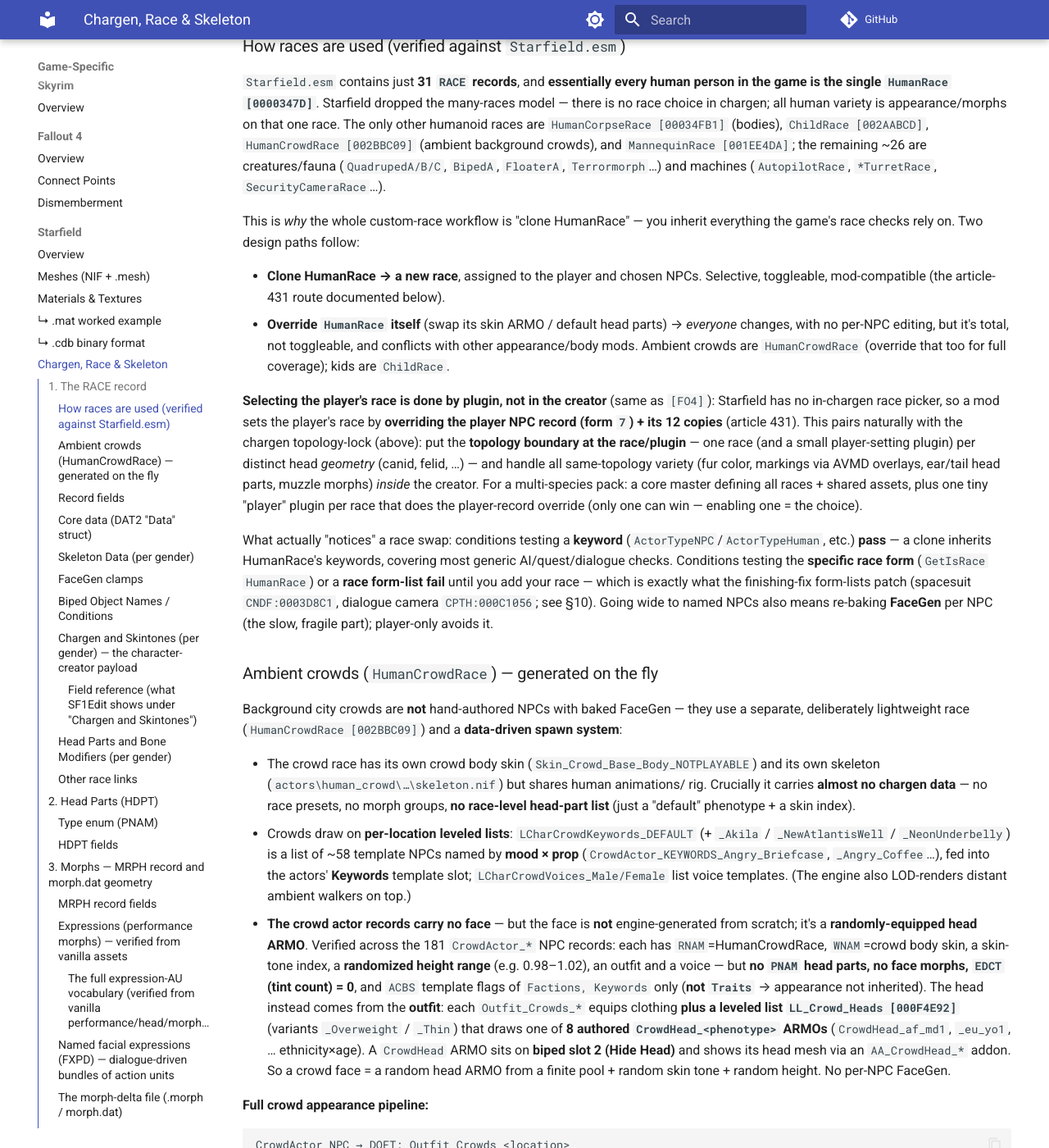
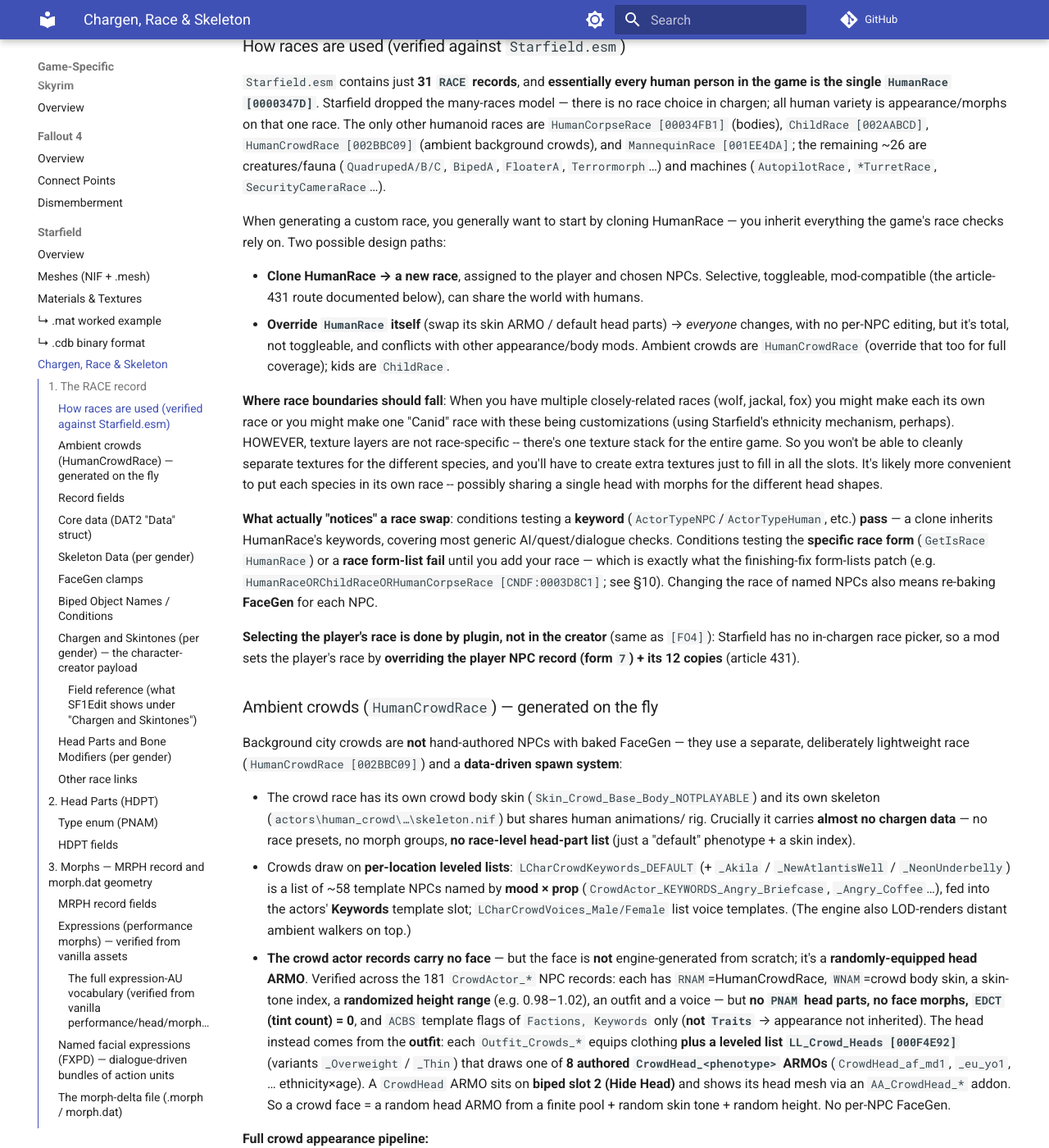
Before and after one commit to BadDogSkyrim/BethesdaLibrary, an MkDocs documentation site: the page built from docs/game-specific/starfield/chargen.md, in a window 1280 px wide and 1400 px high, scrolled down 524 px. Shown: the whole window at 82% size. Built offline with MkDocs 1.6.1 and Material for MkDocs 9.7.7, drawn with Linux system fonts in a browser that asks for light colours; comment, search, counter and statistics services are not loaded; some of the changed text lies outside the part shown.

Commit message:
Starfield chargen: editorial pass, plus correct the vertex-colour note
Bad Dog's editing of the race sections: how to decide where race boundaries
fall (one texture stack for the whole game, so closely-related species are
easier as separate races), what actually notices a race swap, and rewrapping
through the morph sections.

The vertex-colour note called the all-black read a PyNifly import bug to fix.
It was fixed in 28.0.0 (9664fec), and the durable fact is about the format
rather than one tool: BSGeometry keeps vertex colours in the external .mesh,
so a generic NIF colour accessor reads black and silently breaks alpha-driven
material rendering. Verified against vanilla — cornrows_hairmesh_f reads
34,917 coloured vertices, 2,345 distinct.

Co-Authored-By: Claude Opus 5 (1M context) <noreply@anthropic.com>

````diff
--- a/docs/game-specific/starfield/chargen.md
+++ b/docs/game-specific/starfield/chargen.md
@@ -31,34 +31,37 @@ appearance/morphs on that one race. The only other humanoid races are
 (`QuadrupedA/B/C`, `BipedA`, `FloaterA`, `Terrormorph`…) and machines
 (`AutopilotRace`, `*TurretRace`, `SecurityCameraRace`…).
 
-This is *why* the whole custom-race workflow is "clone HumanRace" — you inherit
-everything the game's race checks rely on. Two design paths follow:
-
-- **Clone HumanRace → a new race**, assigned to the player and chosen NPCs.
-  Selective, toggleable, mod-compatible (the article-431 route documented below).
+When generating a custom race, you generally want to start by cloning HumanRace — you
+inherit everything the game's race checks rely on. Two possible design paths:
+
+- **Clone HumanRace → a new race**, assigned to the player and chosen NPCs. Selective,
+  toggleable, mod-compatible (the article-431 route documented below), can share the world
+  with humans.
 - **Override `HumanRace` itself** (swap its skin ARMO / default head parts) →
   *everyone* changes, with no per-NPC editing, but it's total, not toggleable, and
   conflicts with other appearance/body mods. Ambient crowds are `HumanCrowdRace`
   (override that too for full coverage); kids are `ChildRace`.
 
+**Where race boundaries should fall**: When you have multiple closely-related races (wolf,
+jackal, fox) you might make each its own race or you might make one "Canid" race with
+these being customizations (using Starfield's ethnicity mechanism, perhaps). HOWEVER,
+texture layers are not race-specific -- there's one texture stack for the entire game. So
+you won't be able to cleanly separate textures for the different species, and you'll have
+to create extra textures just to fill in all the slots. It's likely more convenient to put
+each species in its own race -- possibly sharing a single head with morphs for the
+different head shapes.
+
+**What actually "notices" a race swap**: conditions testing a **keyword**
+(`ActorTypeNPC`/`ActorTypeHuman`, etc.) **pass** — a clone inherits HumanRace's keywords,
+covering most generic AI/quest/dialogue checks. Conditions testing the **specific race
+form** (`GetIsRace HumanRace`) or a **race form-list** **fail** until you add your race —
+which is exactly what the finishing-fix form-lists patch (e.g.
+`HumanRaceORChildRaceORHumanCorpseRace [CNDF:0003D8C1]`; see §10). Changing the race of
+named NPCs also means re-baking **FaceGen** for each NPC.
+
 **Selecting the player's race is done by plugin, not in the creator** (same as `[FO4]`):
 Starfield has no in-chargen race picker, so a mod sets the player's race by **overriding
-the player NPC record (form `7`) + its 12 copies** (article 431). This pairs naturally
-with the chargen topology-lock (above): put the **topology boundary at the race/plugin**
-— one race (and a small player-setting plugin) per distinct head *geometry* (canid,
-felid, …) — and handle all same-topology variety (fur color, markings via AVMD overlays,
-ear/tail head parts, muzzle morphs) *inside* the creator. For a multi-species pack: a
-core master defining all races + shared assets, plus one tiny "player" plugin per race
-that does the player-record override (only one can win — enabling one = the choice).
-
-What actually "notices" a race swap: conditions testing a **keyword**
-(`ActorTypeNPC`/`ActorTypeHuman`, etc.) **pass** — a clone inherits HumanRace's
-keywords, covering most generic AI/quest/dialogue checks. Conditions testing the
-**specific race form** (`GetIsRace HumanRace`) or a **race form-list** **fail** until
-you add your race — which is exactly what the finishing-fix form-lists patch
-(spacesuit `CNDF:0003D8C1`, dialogue camera `CPTH:000C1056`; see §10). Going wide to
-named NPCs also means re-baking **FaceGen** per NPC (the slow, fragile part);
-player-only avoids it.
+the player NPC record (form `7`) + its 12 copies** (article 431).
 
 ### Ambient crowds (`HumanCrowdRace`) — generated on the fly
 
@@ -104,13 +107,16 @@ leveled list**, so mixed-species furry crowds are a *data-driven* job, not per-N
 not multi-race:
 - Author furry head ARMOs (`CrowdHead_Wolf`, `_Cat`… — ARMO on slot 2 + `AA_CrowdHead_*`
   addon → furry head mesh/material) and **add them to `LL_Crowd_Heads` (+ `_Overweight`/
-  `_Thin`)**. Every crowd NPC then randomly draws a furry head → mixed-species crowds
-  from **one leveled-list edit**. One crowd race hosts all species — no extra races.
+  `_Thin`)**. Every crowd NPC then randomly draws a furry head → mixed-species crowds from
+  **one leveled-list edit**. One crowd race hosts all species — no extra races. (In
+  theory. This is untested.)
 - The **body** is the shared `WNAM` (`Skin_Crowd_Base_Body`); override it to a furry body.
   Head and body vary independently (vanilla reconciles via skin-tone textures), so either
   use one generic fur-textured anthro body and vary only heads (simplest), or tie body to
   head species (bundle a body into each `CrowdHead` set / make species-specific
   actors/outfits) if per-NPC body-species matching is required.
+- **Tails**, if your species has them, are a problem. Possibly they can be included in the
+  head mesh. There needs to be a way to assign skin tone to them.
 - **How much body-matching matters depends on visible skin.** A crowd outfit equips just
   three things: one **slot-3 (BODY) full-body garment** + `LL_Crowd_Heads` + a hair
   leveled list (`LL_Crowd_Hairs_NoHats`). Vanilla crowd clothing is nearly all long-sleeved
@@ -121,8 +127,6 @@ not multi-race:
   short-sleeve fashion show arms/skin), where body markings must match the head species.
   Note hair is *also* a leveled-list item — for animal heads, swap/empty `LL_Crowd_Hairs_*`
   or repurpose it as mane/head-fur.
-- Crowds are a distinct race from a cloned player race → full coverage means handling
-  both (plus `ChildRace` for kids).
 
 ### Record fields
 
@@ -174,6 +178,14 @@ Compare `[FO4]` 32 biped slots / `[Skyrim]` 32 body-part flags — Starfield
 doubles it to 64 and splits armor vs. **spacesuit ("SS")** variants (see §7).
 
 ### Chargen and Skintones (per gender) — the character-creator payload
+
+**Phenotypes**: Much of character customization depends on "phenotypes", a new concept in
+Starfield. A phenotype describes a basic look for a head. Starfield phenotype names follow
+the form `<sex>_<ethnicity>_<age>`, where "sex" = male/female, "ethnicity" = af
+(african)/as (asian)/eu (european), and "age" = md (middle aged)/ol (old)/yo (young).
+That's 18 variants jut to cover the ground; variation *within* phenotype is in addition to
+that. Phenotypes can control both facial morphs and textures.
+
 ```
 Chargen and Skintones
 └─ Male / Female
@@ -204,18 +216,19 @@ morphs + skin-tone AVM subtypes**.
 | `RPRM` / `RPRF` | Race Presets (male/female) → `NPC_` | the preset faces scrolled in the creator; each points to an `NPC_` defining a full face |
 | `MPGN` + `MPGM` | **Morph Groups** | `MPGN` = group name = a **face region** (`Cheeks, Chin, Ears, Eyes, Forehead, Jaw, Mouth, Neck, Nose`); `MPGM` = the list of morph-key names in that region — **one per phenotype** (e.g. `male_af_md1_Cheeks`, `male_eu_md2_Cheeks`, …). These are the creator's per-region sliders; the names are the keys in the chargen `morph.dat` (§3). |
 | `FMRI` + `FMRU`/`FMRN`/`FMRS` | **Face Morph Phenotypes** | the named **base faces**: ethnicity (`af`/`as`/`eu`) × age (`yo`/`md`/`ol`) = **9** (`male_af_md1`, `male_eu_md2`, `female_as_yo1`, …). `FMRU` and `FMRS` are the raw name; `FMRN` is the localized display name (a string ID in `Starfield.esm`, literal text in an unlocalized plugin). **`FMRI` is not a positional index — it is the `ID` of a region in the race's `FacialBoneRegions<Sex>.txt`**, so the values are sparse (male: 1, 9, 12, 14, 16, 40, 42, 44, 46). |
-| `FMSR` + `FMRU`/`FMRN` | **sculpt regions** | interleaved into the *same* numbered table as `FMRI`, these are the 11 `SculptRegion: true` regions — `Head Shapes`, `Cheeks`, `Chin`, `Ears`, `Eyebrows`, `Eyes`, `Forehead`, `Jaw`, `Mouth`, `Neck`, `Nose` (male IDs 22, 26, 30, 34, 38, 50, 56, 62, 66, 72, 82). Both kinds of row are entries in one flat table whose IDs run in increasing order. |
+| `FMSR` + `FMRU`/`FMRN` | **sculpt regions** | interleaved into the *same* numbered table as `FMRI`, these are the 11 `SculptRegion: true` regions — `Head Shapes`, `Cheeks`, `Chin`, `Ears`, `Eyebrows`, `Eyes`, `Forehead`, `Jaw`, `Mouth`, `Neck`, `Nose` (male IDs 22, 26, 30, 34, 38, 50, 56, 62, 66, 72, 82). Both kinds of row are entries in one flat table whose IDs run in increasing order. NOTE, As of this writing, xEdit shows these nested under FMRI -- it's clearer to think of them as at the same level, interleaved. |
 | `FDDS` | Skin Tone AVMS Subtype | presumably names the AVM schema (§4) the skin tones conform to — but **neither `HumanRace` nor any shipped custom race sets it**, so the purpose is unconfirmed. |
 | `FDSI` + `FDSL` | **Face Dials** | the individual named **sliders** in the creator. ⚠ xEdit labels `FDSI` "Skin Index" and it is **nothing to do with skin tones** — it is a **sculpt-slider ID**, the same space the NPC's `FMSI` indexes. `HumanRace` carries **40 dials per sex**, sparse (24, 25, 27, 28, 29, 31, … 85), and 24/25/76/77 are exactly the sliders the Mouth region (ID 22) owns — see §3. `FDSL` is the translatable label (`'down - up'`, `'narrow - wide'`). |
 | `BSTT` / `HSTT` / `FSTT` | Body / Hand / **Face** Skin Tones | the AVM skin-tone group names the race draws its skin from (§4); a custom race points these at its own groups (guide 431, §"Adding skin tones") |
 | `FCTP` | Face Custom Textures Base Path | the directory (under `Data\Textures\`) the **FaceGen bake** reads its base face maps from, by filename convention — `<phenotype>_sk<N>_color/_normal/_rough/_ao.dds` plus `FCT_<region>_mask.dds`. Vanilla `HumanRace` omits it and falls back to `[Facegen] sSkinTexturePath` (default `Actors\Human\Faces\Chargen`); `FelidRace` sets `actors\Felid\faces\chargen`. **A custom race should set this** — see [Creation Kit §3](creation-kit.md#3-where-the-bake-gets-its-source-textures-fctp-and-the-filename-convention). |
 
-**How it composes:** **9 regions × 9 phenotypes = the 81 chargen morphs** (§3), named
-`<phenotype>_<region>` — `male_as_md1_Cheeks`, `female_eu_yo1_Nose`. Morph Groups list those
-names per region; Face Morph Phenotypes name the base faces the sliders blend between; Face
-Dials are extra individual sliders. **The same phenotype vocabulary addresses two different
-deformation systems** — the vertex morphs here, and the bone morphs in the race's
-`FacialBoneRegions` file, which uses the identical names. §3 covers how an NPC drives both.
+**How it composes:** **9 regions × 18 phenotypes = 162 chargen morphs** (§3), named
+`<phenotype>_<region>` — `male_as_md1_Cheeks`, `female_eu_yo1_Nose`. Morph Groups list
+those names per region; Face Morph Phenotypes name the base faces the sliders blend
+between; Face Dials are extra individual sliders. **The same phenotype vocabulary
+addresses two different deformation systems** — the vertex morphs here, and the bone
+morphs in the race's `FacialBoneRegions` file, which uses the identical names. §3 covers
+how an NPC drives both.
 
 A custom race authors its own `MPGN`/`MPGM` + `FMRI`/`FMRU` and its own skin-tone AVM groups
 (`BSTT`/`HSTT`/`FSTT`). Keep the two halves consistent: a phenotype named `X` implies morph keys
@@ -352,8 +365,7 @@ face regions** (verified on the vanilla male & female head morph.dat):
 - **Face presets (81):** `<sex>_<ethnicity>_<age>_<Region>`.
   - **9 phenotype presets** = ethnicity `af`/`as`/`eu` × age `yo`/`md`/`ol`
     (young/mid/old), i.e. `af_md1`, `af_ol1`, `af_yo1`, `as_md1`, `as_ol1`,
-    `as_yo1`, `eu_md2`, `eu_ol1`, `eu_yo1`. (Note the trailing index is a fixed
-    token, not a free axis — `eu` uses `md2` where `af`/`as` use `md1`.)
+    `as_yo1`, `eu_md2`, `eu_ol1`, `eu_yo1`. (Note `eu` uses `md2` where `af`/`as` use `md1` -- it's not clear why.)
   - **9 regions** = `Cheeks`, `Chin`, `Ears`, `Eyes`, `Forehead`, `Jaw`, `Mouth`,
     `Neck`, `Nose`.
 
@@ -430,12 +442,9 @@ teeth (29) and tear (73) mesh carries its own subset so it deforms with the face
 > **Furry-race implications.**
 > - A muzzle/snout head that doesn't share human topology **needs its own
 >   `performance/morph.dat` authoring the action units on the new mesh, matched by
->   name**, or the face is frozen in dialogue and won't lip-sync — a substantial
->   per-head rigging cost, and a big reason shipped beast races have static faces.
+>   name**, or the face is frozen in dialogue and won't lip-sync.
 > - **Animated ears/appendages via expression** (e.g. "sad → droopy ears") work the
->   same way, keyed to *action units* rather than named emotions: give the ears
->   their own `performance/morph.dat` (an ear head part, like `eyebrow_01`) and
->   author ear-pose deltas onto the AUs that compose each mood — droop on
+>   same way, keyed to *action units* rather than named emotions — droop on
 >   `innerBrowRaise` + `lipCornerDepress` (sad), pin back on `browLowerer` (angry),
 >   perk on `outerBrowRaise`/`cheekRaise` (happy). Key them to the **emotional**
 >   AUs (brow/cheek), not the speech AUs (`jawOpen`/`lipPucker`/funnelers double as
@@ -515,9 +524,10 @@ not an editable plugin reference**. (`INFO` responses additionally carry a per-l
 >   records but then needs custom dialogue/scenes to trigger them.
 
 ### The morph-delta file (`.morph` / `morph.dat`)
-Stored under `Data/meshes/morphs/…/morph.dat` — always named `morph.dat`, only the folder path varies
-(e.g. `meshes/morphs/human/female/chargen/body/morph.dat`); **not** hash-named like `.mesh` files.
-Binary layout **verified** against Outfit Studio's `SFMorphFile` (little-endian):
+Stored under `Data/meshes/morphs/…/morph.dat` — always named `morph.dat`. Only the folder
+path varies and is stored in the plugin file (e.g.
+`meshes/morphs/human/female/chargen/body/morph.dat`); **not** hash-named like `.mesh`
+files. Binary layout **verified** against Outfit Studio's `SFMorphFile` (little-endian):
 
 ```
 char   magic[4] = "MDAT"
@@ -538,35 +548,42 @@ offsets[numOffsets]       // 20 bytes each — sparse per-vertex:
     uint32 keyMarker[4]   //   128-bit bitfield → which shape keys touch this vertex (max 128 keys)
 ```
 
-So a morph is **dense over vertices** (one `offsets` entry each, `numOffsets == numVertices`) but
-**sparse over keys**: a vertex stores a run of deltas only for the shape keys whose bit is set in its
-`keyMarker`, and the set bits (ascending) map 1:1 to that vertex's consecutive `morphData` records.
-Position deltas share the `.mesh`'s `havokScale` factor.
-
-> **Corrections (verified byte-exact against vanilla + the SGB `MorphIO.cpp` source, 2026-07-14):**
-> the normal/tangent are **DEC3N signed** (earlier notes said UDEC3), and the position half-float is
-> stored **metric** and multiplied — not divided — by `havokScale` to reach game units. A round-trip
-> reader/writer reproduces a vanilla `morph.dat` byte-for-byte with this layout.
-
-**`targetVertColor` is an RGB565 per-vertex colour**, **constant per vertex across all of that vertex's
-morph keys** (verified: for `chargen/coily_mohawk_f`, 0 of 10,011 multi-key vertices differ across
-keys; same for the head). SF vertex colour drives **material masks** (hair/clothing use R/G/B channels —
-`HairSettingsComponent.AOVertexColorChannel` / `DepthOffsetMaskVertexColorChannel`;
-`AlphaBlenderSettings.VertexColorChannel`; chromatic values like magenta `(1,0,1)`; faces use a
-near-gray baked AO `0xBDF7`). It's a constant on most morphs — of 1194 vanilla `morph.dat`, only 49
-carry a non-constant colour. It **correlates with the mesh's own vertex colour** but is not byte-equal
-(on the hair sample R/B match, G differs); the exact relationship is **unresolved**.
-
-Because it's one value per vertex (not per morph), it maps to a Blender **colour attribute**: import
-writes the per-vertex colours there, export RGB565-encodes them back (gray default if absent) — so a
-morph round-trips from mesh + shape keys + one colour attribute, no per-morph colour authoring. (Whether
-the engine reads these colours at all is unconfirmed; the in-game round-trip settles it, and for faces
-the gray default reproduces the real value, so only hair/fur is at risk.)
-
-> **Note — the base `.mesh` DOES carry vertex colours** (the hair sample has 1002 distinct raw colours;
-> ~22% of sampled SF `.mesh` use non-black colour/alpha). A current NIF ctypes/wrapper layer read them
-> as all-black — a vertex-colour **import bug** to fix, since it silently breaks material rendering
-> (alpha especially) on every mesh that uses vertex colour, independent of morphs.
+So a morph is **dense over vertices** (one `offsets` entry each, `numOffsets ==
+numVertices`) but **sparse over keys**: a vertex stores a run of deltas only for the shape
+keys whose bit is set in its `keyMarker`, and the set bits (ascending) map 1:1 to that
+vertex's consecutive `morphData` records. Position deltas share the `.mesh`'s `havokScale`
+factor.
+
+> **Corrections (verified byte-exact against vanilla + the SGB `MorphIO.cpp` source,
+> 2026-07-14):** the normal/tangent are **DEC3N signed** (earlier notes said UDEC3), and
+> the position half-float is stored **metric** and multiplied — not divided — by
+> `havokScale` to reach game units. A round-trip reader/writer reproduces a vanilla
+> `morph.dat` byte-for-byte with this layout.
+
+**`targetVertColor` is an RGB565 per-vertex colour**, **constant per vertex across all of
+that vertex's morph keys** (verified: for `chargen/coily_mohawk_f`, 0 of 10,011 multi-key
+vertices differ across keys; same for the head). SF vertex colour drives **material
+masks** (hair/clothing use R/G/B channels — `HairSettingsComponent.AOVertexColorChannel` /
+`DepthOffsetMaskVertexColorChannel`; `AlphaBlenderSettings.VertexColorChannel`; chromatic
+values like magenta `(1,0,1)`; faces use a near-gray baked AO `0xBDF7`). It's a constant
+on most morphs — of 1194 vanilla `morph.dat`, only 49 carry a non-constant colour. It
+**correlates with the mesh's own vertex colour** but is not byte-equal (on the hair sample
+R/B match, G differs); the exact relationship is **unresolved**.
+
+Because it's one value per vertex (not per morph), it maps to a Blender **colour
+attribute**: PyNifly import writes the per-vertex colours there, export RGB565-encodes
+them back (gray default if absent) — so a morph round-trips from mesh + shape keys + one
+colour attribute, no per-morph colour authoring. (Whether the engine reads these colours
+at all is unconfirmed.)
+
+> **Note — the base `.mesh` DOES carry vertex colours** (the hair sample has 1002 distinct
+> raw colours; ~22% of sampled SF `.mesh` use non-black colour/alpha). A reader has to go
+> at them through the `.mesh`: `BSGeometry` keeps its colours in the external mesh data,
+> not in the NIF, so a generic NIF colour accessor returns black for every vertex and
+> silently breaks material rendering — alpha especially — on any mesh that uses them.
+> (PyNifly hit exactly this and fixed it in 28.0.0 by routing through the dedicated
+> `.mesh` colour reader; vanilla `cornrows_hairmesh_f` now reads 34,917 coloured
+> vertices, 2,345 distinct.)
 
 Workflow facts (Starfield Geometry Bridge, Blender):
 - Import the `.mesh` first, then import the `.morph` onto the active mesh.
````
Also changed, not shown: other parts of docs/game-specific/starfield/chargen.md (+1 -1 lines).
